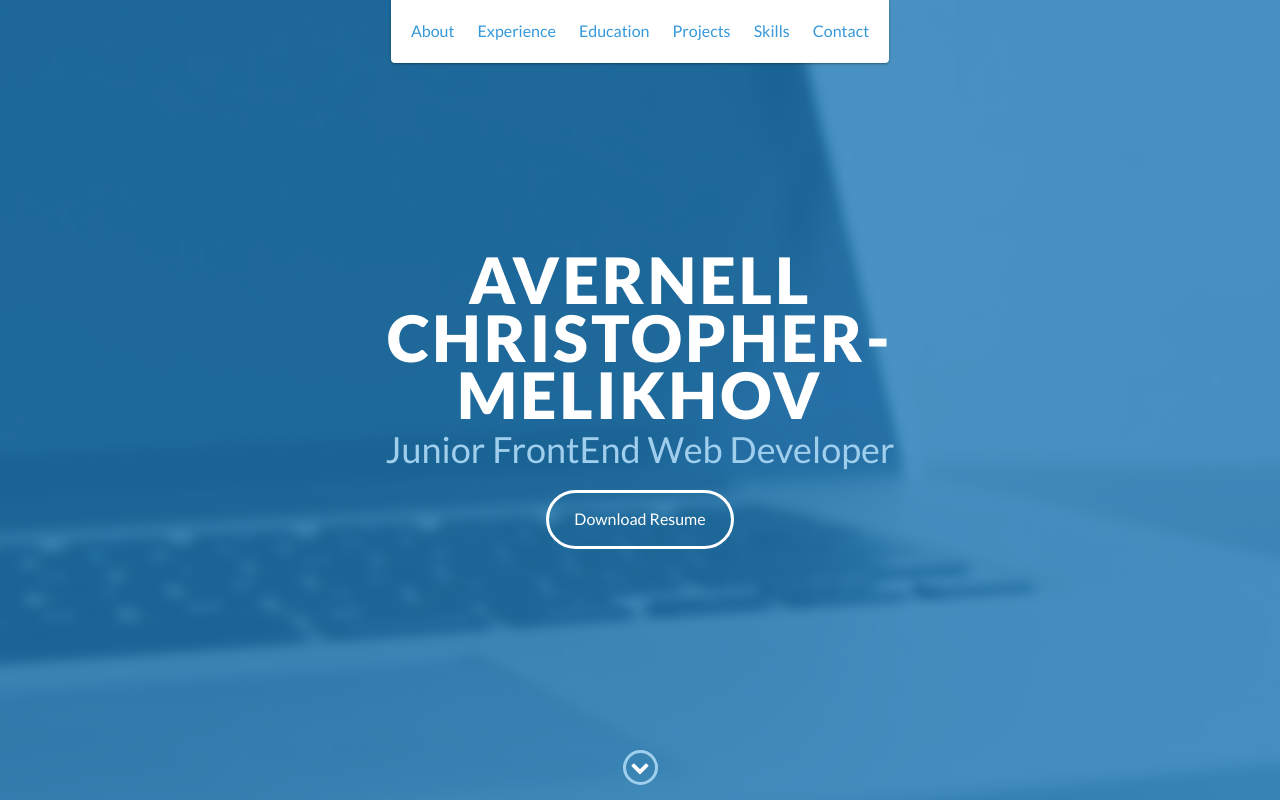
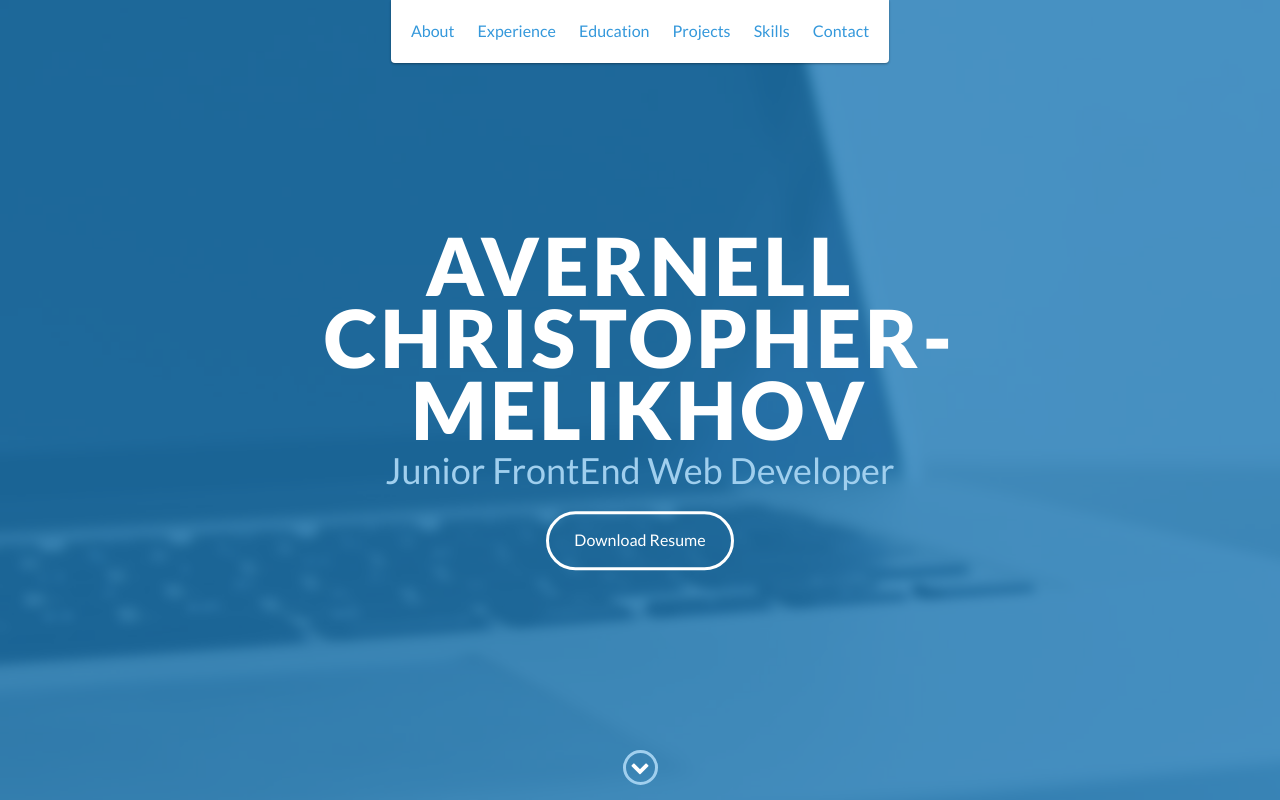
Before and after one commit to AviChristopher/Portfolio-Avernell, a website: page index.html in a window 1280 px wide. Shown: the top 800 px of the page. Drawn offline with nearby package versions, Linux system fonts and the light colour scheme; files that its build step writes are made by us from their sources.

Commit message:
Update styles.scss

```diff
--- a/scss/styles.scss
+++ b/scss/styles.scss
@@ -371,7 +371,7 @@ footer {
     h1 {
         color: #fff;
         font-weight: 900;
-        font-size: 4em;
+        font-size: 5em;
         text-transform: uppercase;
         letter-spacing: 0.05em;
         line-height: 0.9em;
```
